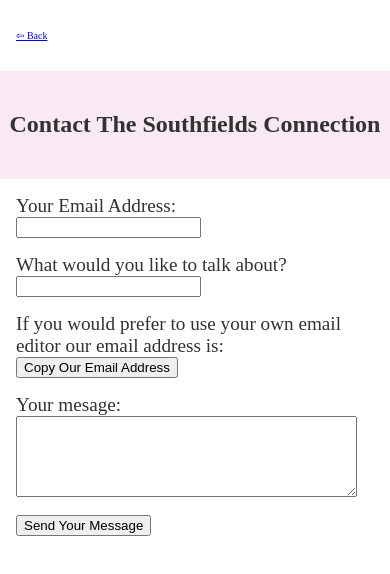
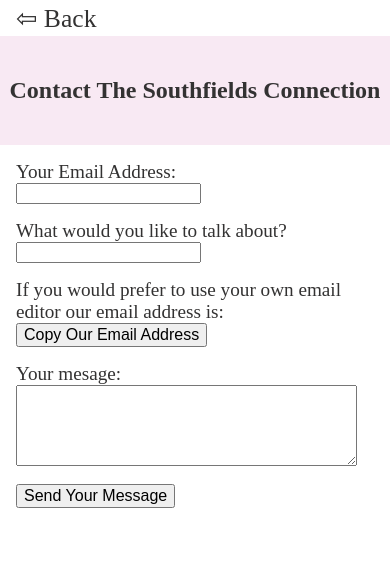
Before and after one commit to BigShuff/theSouthfieldsConnection, a plain HTML site: page contact.html in a window 390 px wide. Shown: the top 574 px of the page. Drawn offline with Linux system fonts and the light colour scheme; a web font is replaced by a local one.

Commit message:
update on responsive index page

```diff
--- a/resources/css/about.css
+++ b/resources/css/about.css
@@ -170,6 +170,7 @@ header{
         grid-row-end: 6;
         grid-column-start: 1;
         grid-column-end: 1;
+        display: block;
     }
 }
 
--- a/resources/css/contact.css
+++ b/resources/css/contact.css
@@ -1,4 +1,4 @@
-body{
+body {
     box-sizing: border-box;
     margin: 0;
     padding: 0;
@@ -6,15 +6,15 @@ body{
     font-family: Forum;
 }
 
-@media only screen and (max-width: 750px){
+@media only screen and (max-width: 750px) {
 
-.container{
+    .container {
         display: grid;
-    grid-template-rows: 0.2fr 0.3fr 1fr 1fr 1fr 1fr 2fr 1fr 1fr 3fr 1fr;
+        grid-template-rows: 0.1fr 0.3fr 1fr 1fr 1fr 1fr 2fr 1fr 1fr 3fr 1fr;
         grid-template-columns: 1fr;
     }
 
-.backBtn{
+    .backBtn {
         /* border: 1px solid black; */
         grid-row-start: 1;
         grid-row-end: 2;
@@ -23,9 +23,17 @@ body{
         display: flex;
         align-items: center;
         padding-left: 1rem;
+
     }
 
-header{
+    .backBtn a{
+        font-size: 1.6rem;
+        font-weight: 500;
+        color: rgb(51, 50, 50);
+        text-decoration: none;
+    }
+
+    header {
         /* border: 1px solid black; */
         grid-row-start: 2;
         grid-row-end: 3;
@@ -37,18 +45,18 @@ header{
         align-items: center;
     }
 
-header h1{
+    header h1 {
         font-size: 1.5rem;
         color: rgb(51, 50, 50);
         font-weight: 700;
     }
 
-.sendEmailContainer{
+    .sendEmailContainer {
         padding-top: 1rem;
         padding-left: 1rem;
     }
 
-.sendersEmailLbl{
+    .sendersEmailLbl {
         /* border: 1px solid black; */
         grid-row-start: 3;
         grid-row-end: 4;
@@ -59,7 +67,7 @@ header h1{
         color: rgb(51, 50, 50);
     }
 
-#sendersEmail{
+    #sendersEmail {
         /* border: 1px solid black; */
         grid-row-start: 4;
         grid-row-end: 5;
@@ -68,11 +76,11 @@ header h1{
         margin-bottom: 1rem;
     }
 
-.subjectContainer{
+    .subjectContainer {
         padding-left: 1rem;
     }
 
-.subjectLbl{
+    .subjectLbl {
         /* border: 1px solid black; */
         grid-row-start: 5;
         grid-row-end: 6;
@@ -83,7 +91,7 @@ header h1{
         color: rgb(51, 50, 50);
     }
 
-#subject{
+    #subject {
         /* border: 1px solid black; */
         grid-row-start: 6;
         grid-row-end: 7;
@@ -92,12 +100,12 @@ header h1{
         margin-bottom: 1rem;
     }
 
-.ourEmailAndCopyContainer{
+    .ourEmailAndCopyContainer {
         padding-left: 1rem;
         padding-right: 1rem;
     }
 
-.ourEmailLbl{
+    .ourEmailLbl {
         /* border: 1px solid black; */
         grid-row-start: 7;
         grid-row-end: 8;
@@ -109,20 +117,21 @@ header h1{
 
     }
 
-.copyBtn{
+    .copyBtn {
         /* border: 1px solid black; */
         grid-row-start: 8;
         grid-row-end: 9;
         grid-column-start: 1;
         grid-column-end: 2;
         margin-bottom: 1rem;
+        font-size: 1rem;
     }
 
-.messageContainer{
+    .messageContainer {
         padding-left: 1rem;
     }
 
-.messageLbl{
+    .messageLbl {
         /* border: 1px solid black; */
         grid-row-start: 9;
         grid-row-end: 10;
@@ -133,7 +142,7 @@ header h1{
         color: rgb(51, 50, 50);
     }
 
-#message{
+    #message {
         /* border: 1px solid black; */
         grid-row-start: 10;
         grid-row-end: 11;
@@ -142,15 +151,16 @@ header h1{
         margin-bottom: 1rem;
     }
 
-.submitContainer{
+    .submitContainer {
         padding-left: 1rem;
     }
 
-#submitBtn{
+    #submitBtn {
         /* border: 1px solid black; */
         grid-row-start: 11;
         grid-row-end: 12;
         grid-column-start: 1;
         grid-column-end: 2;
+        font-size: 1rem;
     }
 }
--- a/resources/css/index.css
+++ b/resources/css/index.css
@@ -4,15 +4,15 @@ body {
     padding: 0;
     font-size: 62.5%;
     height: auto;
-    width: 100%;
+    width: 100vw;
     font-family: "Forum", serif;
 }
 
 .container {
     display: grid;
-    width: 100%;
+    width: 100vw;
     height: auto;
-    grid-template-columns: 22% 78%;
+    grid-template-columns: 1fr 3.2fr;
     grid-template-rows: 0.6fr 0.9fr 3fr 0.4fr;
 }
 
@@ -24,10 +24,6 @@ header {
     grid-column-end: 3;
     padding-left: 1rem;
     padding-top: 1rem;
-}
-
-header img {
-    min-width: 30%;
 }
 
 .nav {
@@ -170,7 +166,7 @@ header img {
 
 @media only screen and (max-width: 1150px){
     .container{
-        grid-template-columns: 22% 78%;
+        grid-template-columns: 1fr 3.2fr;
         grid-template-rows: auto auto auto auto;
         }
 
@@ -235,6 +231,13 @@ header img {
 }
 
 @media only screen and (max-width: 750px){
+    * {
+        outline: 1px solid red;
+      }
+    .body{
+        width: 100vw;
+        height: auto;
+    }
     .container{
     grid-template-columns: 1fr;
     grid-template-rows: auto auto auto auto auto auto;
@@ -246,6 +249,11 @@ header img {
         grid-row-end: 2;
         grid-column-start: 1;
         grid-column-end: 2;
+    }
+
+    header img{
+        width: 90vw;
+
     }
 
     .nav{
@@ -262,6 +270,10 @@ header img {
         margin: 1rem 0;
     }
 
+    .addHolder img{
+        width: 90vw;
+    }
+
     .sideBar {
         /* border: 1px solid red; */
         grid-row-start: 3;
@@ -270,7 +282,12 @@ header img {
         grid-column-end: 2;
         display: flex;
         flex-direction: column;
-        padding-left: 5rem;
+        /* padding-left: 2rem; */
+        width: 90vw;
+    }
+
+    .sideBar a{
+        width: 90vw;
     }
 
     .paddlesContainer {
@@ -286,10 +303,12 @@ header img {
         margin-bottom: 1rem;
         padding-left: 1rem;
         padding-right: 1rem;
+        width: 90vw;
+
     }
 
     .paddles{
-        width: auto;
+        width: 90vw;
     }
 
     .accessHolder {
```
Lines whose indentation alone changed are shown as unchanged.
